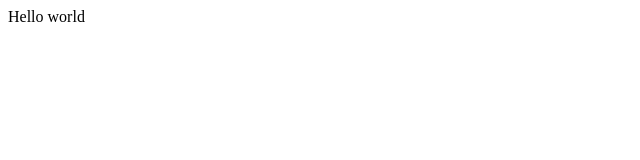
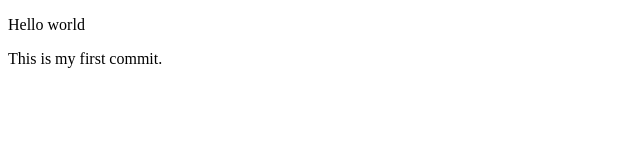
Before and after one commit to LucasH-HJH/github-test-repo, a plain HTML site: page index.html in a window 1280 px wide. Shown: the whole page, without its empty margins (0-640 px from the left). Drawn offline with Linux system fonts and the light colour scheme.

Commit message:
Test Commit

```diff
--- a/index.html
+++ b/index.html
@@ -7,7 +7,8 @@
     <link href="style.css" rel="stylesheet" type="text/css" />
   </head>
   <body>
-    Hello world
+    <p>Hello world</p>
+    <p>This is my first commit.</p>
     <script src="script.js"></script>
   </body>
 </html>
```
